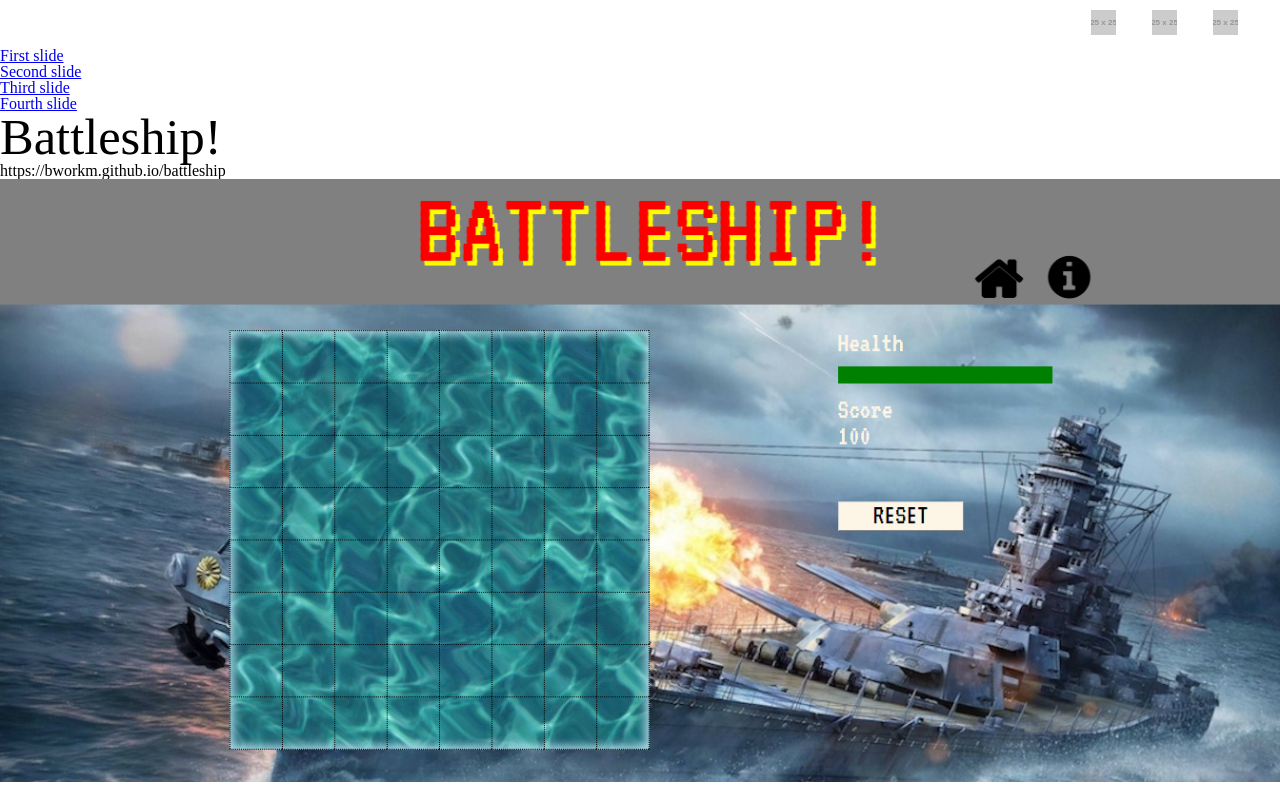
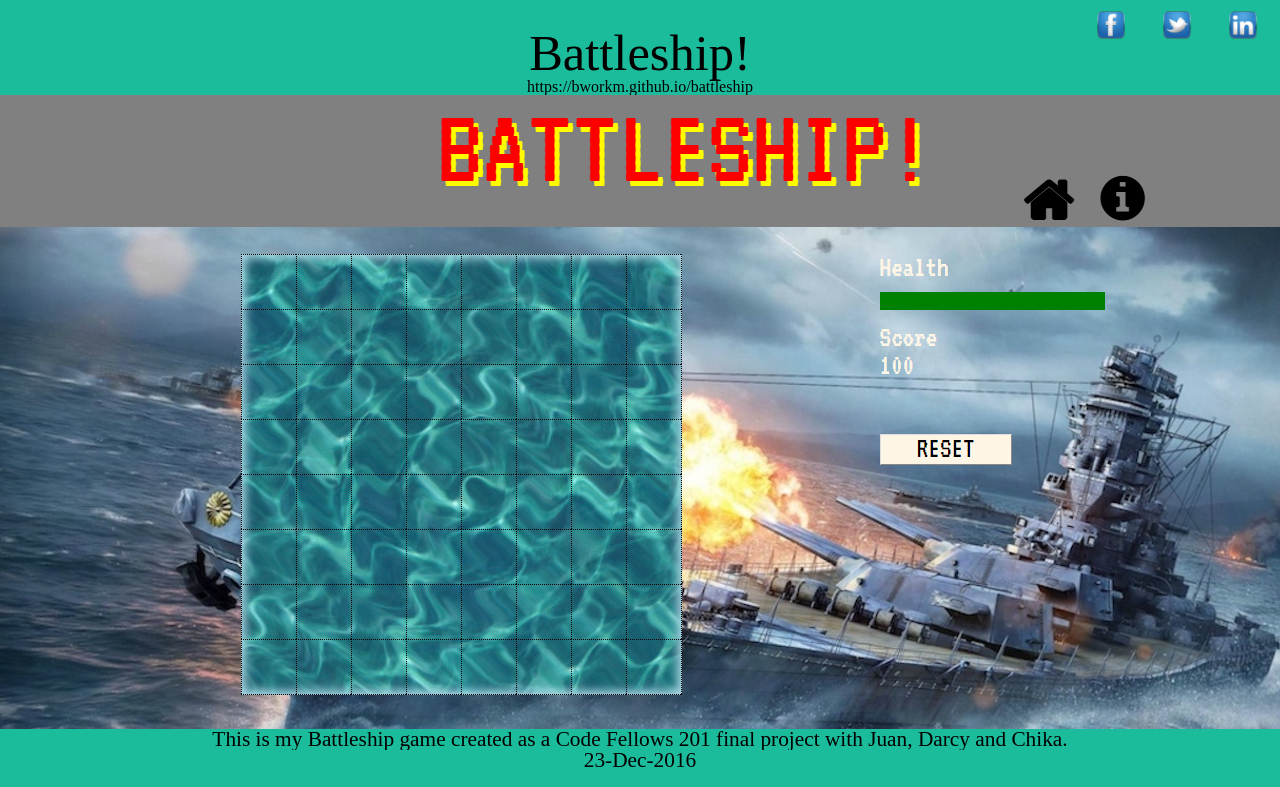
Before and after one commit to bworkm/Professional-Portfolio, a plain HTML site: page index.html in a window 1280 px wide. Shown: the top 787 px of the page. Drawn offline with nearby package versions, Linux system fonts and the light colour scheme; placeholder pictures from the web are drawn by us; a web font is replaced by a local one.

Commit message:
got fullpage scrolling to work. adding social icons.

```diff
--- a/css/style.css
+++ b/css/style.css
@@ -3,18 +3,23 @@
 body {
   font-family: 'Lusitana', serif;
 }
-#slideshow {
+.slideshow {
   min-width: 480px;
+  height: 100vh;
+  text-align: center;
+}
+.section {
+  text-align: center;
 }
 header {
+  position: fixed;
+  z-index: 1000;
+  width: 100%;
   text-align: right;
   padding: 10px;
 }
 header img {
   margin-right: 2em;
-}
-#projectListNav li.titlePage {
-  height: 600px;
 }
 .name {
   font-family: cursive;
@@ -26,15 +31,11 @@ header img {
   font-size: 20px;
   text-align: center;
 }
-/*#slideshow div {
-  max-height: 1000px;
-  max-width: 960px;
-  display: block;
-  border: 1px solid black;
-  margin: 0 auto;
-}*/
+.article-body {
+  overflow: hidden;
+}
 .article-body img {
-  width: 100%;
+  display: flex;
 }
 h1 {
   font-size: 3.157em;
@@ -48,3 +49,10 @@ h3 {
 h4, .article-body, time {
   font-size: 1.333em;
 }
+.social {
+  width: 30px;
+  height: 30px;
+}
+#menu {
+  display: none;
+}
--- a/index.html
+++ b/index.html
@@ -18,9 +18,9 @@
   </head>
   <body>
     <header>
-      <img id="fb_icon" src="https://placehold.it/25x25"></img>
-      <img id="tw_icon" src="https://placehold.it/25x25"></img>
-      <img id="ld_icon" src="https://placehold.it/25x25"></img>
+      <img id="fb_icon" class="social" src="images/Graphics-Vibe-Simple-Rounded-Social-Facebook.ico"></img>
+      <img id="tw_icon" class="social" src="images/Graphics-Vibe-Simple-Rounded-Social-Twitter.ico"></img>
+      <img id="ld_icon" class="social" src="images/Graphics-Vibe-Simple-Rounded-Social-Linkedin.ico"></img>
     </header>
     <ul id="menu">
     	<li data-menuanchor="firstPage"><a href="#firstPage">First slide</a></li>
@@ -28,8 +28,7 @@
     	<li data-menuanchor="3rdPage"><a href="#3rdPage">Third slide</a></li>
     	<li data-menuanchor="4thpage"><a href="#4thpage">Fourth slide</a></li>
     </ul>
-    <section id="slideshow" class="fullpage">
-    </section>
+    <section class="slideshow" id="fullpage"></section>
     <script
       src="https://code.jquery.com/jquery-3.1.1.min.js"
       integrity="sha256-hVVnYaiADRTO2PzUGmuLJr8BLUSjGIZsDYGmIJLv2b8="
--- a/js/app.js
+++ b/js/app.js
@@ -41,5 +41,5 @@ projectList.forEach(function(projectListItem) {
 });
 
 allProjects.forEach(function(a){
-  $('#slideshow').append(a.toHtml());
+  $('#fullpage').append(a.toHtml());
 });
```
Also changed, not shown: favicon.ico (added), images/Graphics-Vibe-Simple-Rounded-Social-Facebook.ico (added), images/Graphics-Vibe-Simple-Rounded-Social-Linkedin.ico (added), images/Graphics-Vibe-Simple-Rounded-Social-Twitter.ico (added).
